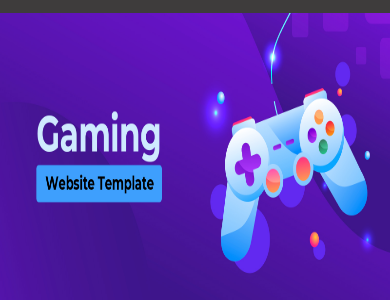
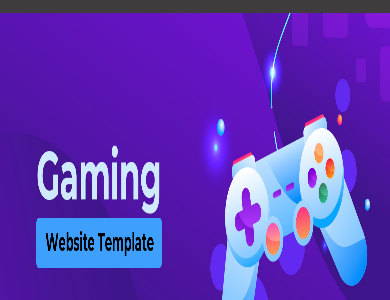
Before and after one commit to preraktailor/jpgamerz-website, a plain HTML site: page index.html in a window 390 px wide. Shown: the part 97-397 px from the top of the page. Drawn offline with nearby package versions, Linux system fonts and the light colour scheme.

Commit message:
fix: mobile responsiveness

```diff
--- a/style.css
+++ b/style.css
@@ -404,9 +404,9 @@ footer{
 }
 
 
-@media screen and (max-width:700px) {
+@media screen and (max-width:1140px) {
     .img1 img{
-        height: 288px;
+        height: 388px;
         width: 100%;
     }
     .nav-options{
```
